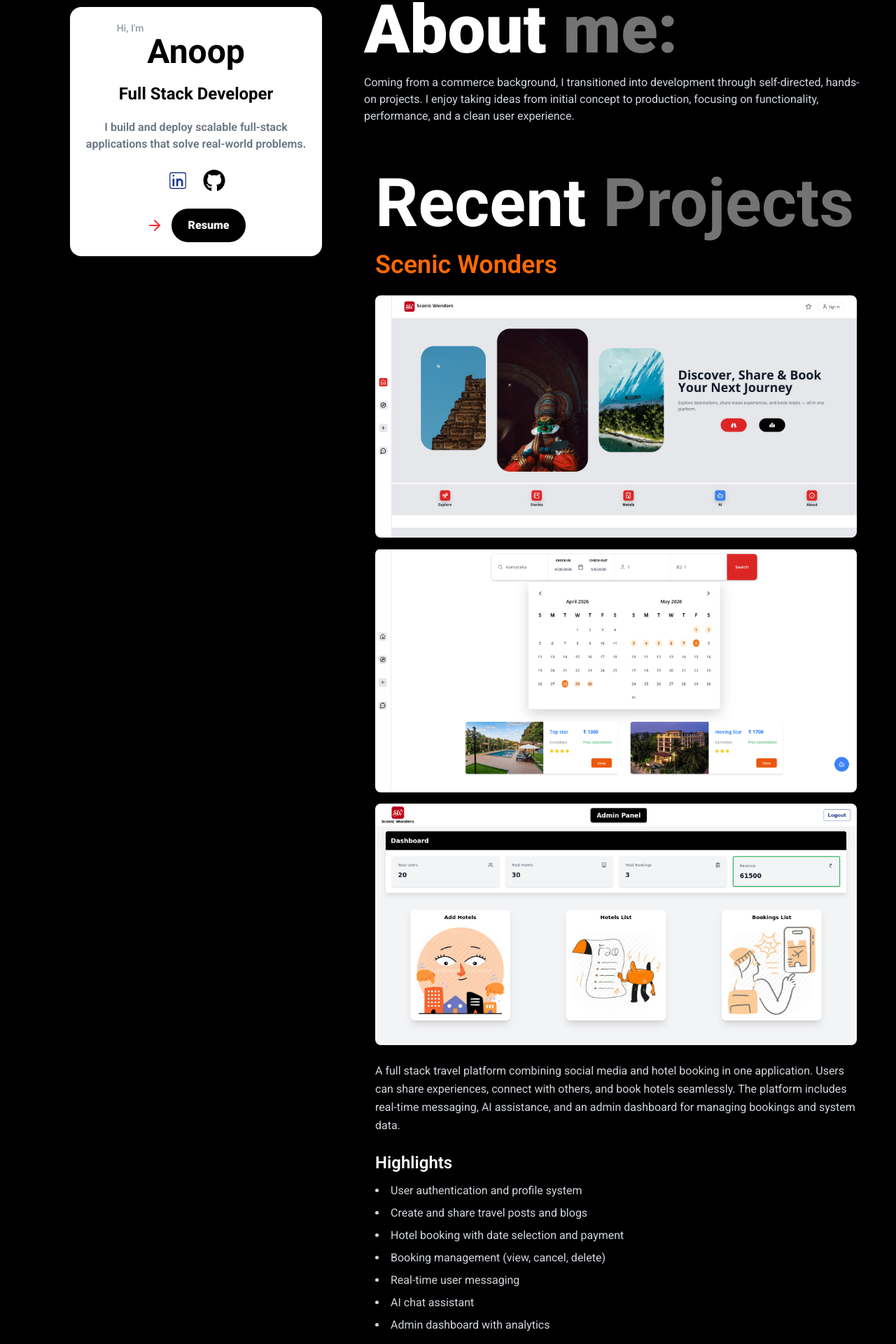
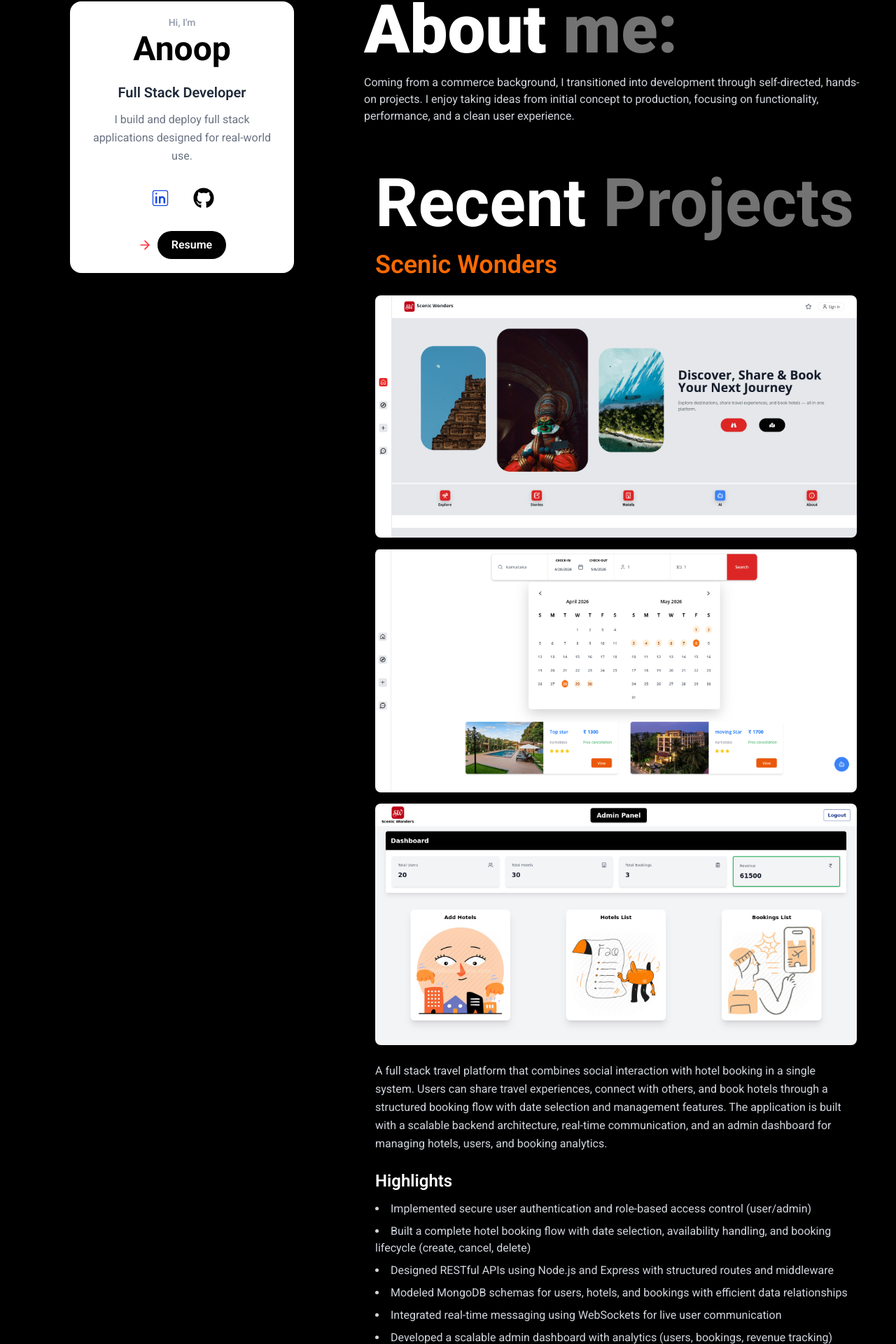
Before and after one commit to elvyn0/portfolio, a React (Vite) app: page / in a window 1280 px wide. Shown: the part 170-2090 px from the top of the page at 70% size. Built offline with nearby package versions, Linux system fonts and the light colour scheme; the HTML template or start-up script is replaced by a standard one.

Commit message:
fix: fixed hero alingments, updated project descripton and highlights and updated README

```diff
--- a/src/Components/Hero.jsx
+++ b/src/Components/Hero.jsx
@@ -4,33 +4,50 @@ import { ArrowRight } from "lucide-react";
 
 function Hero() {
   return (
-    <div className="md:pt-18">
-      <div className="flex flex-col gap-5 bg-white w-fit py-5 px-3 h-fit   pb-2 items-center justify-center rounded-2xl">
-        <div className="flex flex-col text-center">
-          <p className="text-sm text-gray-400 font-semibold mb-0 -ml-47">Hi, I'm</p>
-          <h1 className="font-bold text-5xl">Anoop</h1>
+    <div className="w-full md:pt-16 flex justify-center md:justify-start">
+      <div className="flex flex-col gap-6 bg-white w-full max-w-sm md:max-w-xs p-5 rounded-2xl shadow-md items-center text-center">
+        {/* Intro */}
+        <div>
+          <p className="text-xs sm:text-sm text-gray-400 font-semibold mb-1">Hi, I'm</p>
+          <h1 className="font-bold text-3xl sm:text-4xl md:text-5xl">Anoop</h1>
         </div>
 
-        <div className="flex flex-col  items-center justify-center text-center gap-5">
-          <div>
-            <p className="mb-5 text-2xl font-bold">Full Stack Developer</p>
-            <p className="text-gray-500 font-semibold">
-              I build and deploy scalable full-stack applications that solve real-world problems.
-            </p>
-          </div>
-          <div className="flex  gap-3">
-            <a href="https://www.linkedin.com/in/anoop0" target="_blank" rel="noopener noreferrer">
-              <CiLinkedin className="size-10 text-blue-900 hover:bg-gray-200 p-1 cursor-pointer rounded-lg transition" />
-            </a>
+        {/* Role + Tagline */}
+        <div className="flex flex-col gap-3">
+          <p className="text-lg sm:text-xl font-semibold text-gray-800">Full Stack Developer</p>
 
-            <a href="https://github.com/elvyn0" target="_blank" rel="noopener noreferrer">
-              <FaGithub className="size-10 text-black hover:bg-gray-200 p-1 cursor-pointer rounded-lg transition" />
-            </a>
-          </div>
-          <div className="flex items-center gap-3 mb-3">
-            <ArrowRight className="size-6 text-red-500" />
-            <button className="bg-black text-white py-3 px-6 rounded-full font-black cursor-pointer">Resume</button>
-          </div>
+          <p className="text-gray-500 text-sm sm:text-base leading-relaxed">
+            I build and deploy full stack applications designed for real-world use.
+          </p>
+        </div>
+
+        {/* Socials */}
+        <div className="flex gap-4">
+          <a
+            href="https://www.linkedin.com/in/anoop0"
+            target="_blank"
+            rel="noopener noreferrer"
+            className="p-2 rounded-lg hover:bg-gray-100 transition"
+          >
+            <CiLinkedin className="text-blue-700 text-2xl sm:text-3xl" />
+          </a>
+
+          <a
+            href="https://github.com/elvyn0"
+            target="_blank"
+            rel="noopener noreferrer"
+            className="p-2 rounded-lg hover:bg-gray-100 transition"
+          >
+            <FaGithub className="text-black text-2xl sm:text-3xl" />
+          </a>
+        </div>
+
+        {/* CTA */}
+        <div className="flex items-center gap-2">
+          <ArrowRight className="size-5 text-red-500" />
+          <button className="bg-black text-white py-2 px-5 rounded-full font-semibold hover:bg-gray-800 transition">
+            Resume
+          </button>
         </div>
       </div>
     </div>
--- a/src/Components/Projects.jsx
+++ b/src/Components/Projects.jsx
@@ -33,22 +33,37 @@ function Projects() {
 
         {/* Description */}
         <p className="text-gray-300 mb-6 leading-relaxed">
-          A full stack travel platform combining social media and hotel booking in one application. Users can share
-          experiences, connect with others, and book hotels seamlessly. The platform includes real-time messaging, AI
-          assistance, and an admin dashboard for managing bookings and system data.
+          A full stack travel platform that combines social interaction with hotel booking in a single system. Users can
+          share travel experiences, connect with others, and book hotels through a structured booking flow with date
+          selection and management features. The application is built with a scalable backend architecture, real-time
+          communication, and an admin dashboard for managing hotels, users, and booking analytics.
         </p>
 
         {/* Highlights */}
         <div className="mb-6">
           <p className="font-semibold mb-3 text-2xl">Highlights</p>
+
           <ul className="list-disc list-inside space-y-2 text-gray-300">
-            <li>User authentication and profile system</li>
-            <li>Create and share travel posts and blogs</li>
-            <li>Hotel booking with date selection and payment</li>
-            <li>Booking management (view, cancel, delete)</li>
-            <li>Real-time user messaging</li>
-            <li>AI chat assistant</li>
-            <li>Admin dashboard with analytics</li>
+            <li>Implemented secure user authentication and role-based access control (user/admin)</li>
+
+            <li>
+              Built a complete hotel booking flow with date selection, availability handling, and booking lifecycle
+              (create, cancel, delete)
+            </li>
+
+            <li>Designed RESTful APIs using Node.js and Express with structured routes and middleware</li>
+
+            <li>Modeled MongoDB schemas for users, hotels, and bookings with efficient data relationships</li>
+
+            <li>Integrated real-time messaging using WebSockets for live user communication</li>
+
+            <li>Developed a scalable admin dashboard with analytics (users, bookings, revenue tracking)</li>
+
+            <li>Implemented image upload and optimization for posts and hotel listings</li>
+
+            <li>Integrated AI chat assistant to enhance user interaction and support</li>
+
+            <li>Built responsive frontend with dynamic state management and optimized rendering</li>
           </ul>
         </div>
 
```
Also changed, not shown: 1 other file (tests, documents, lock files or other folders).
